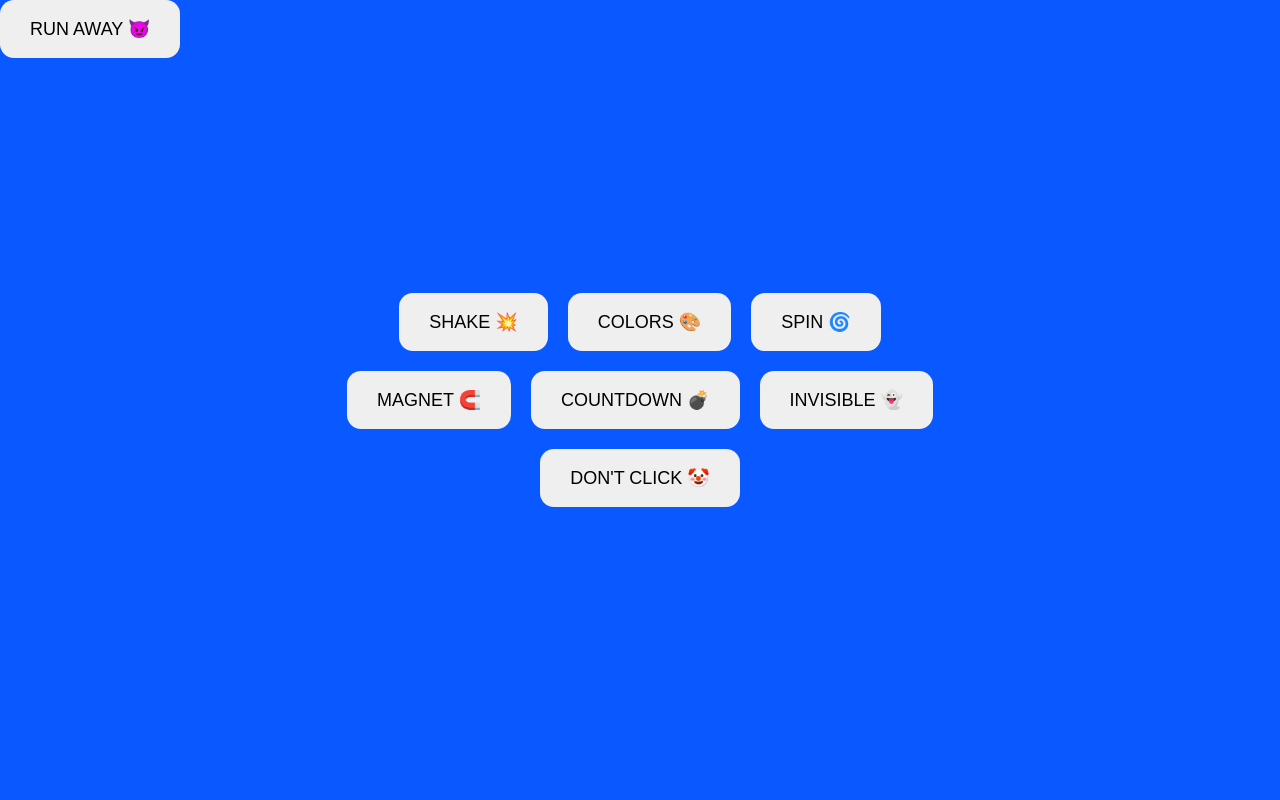
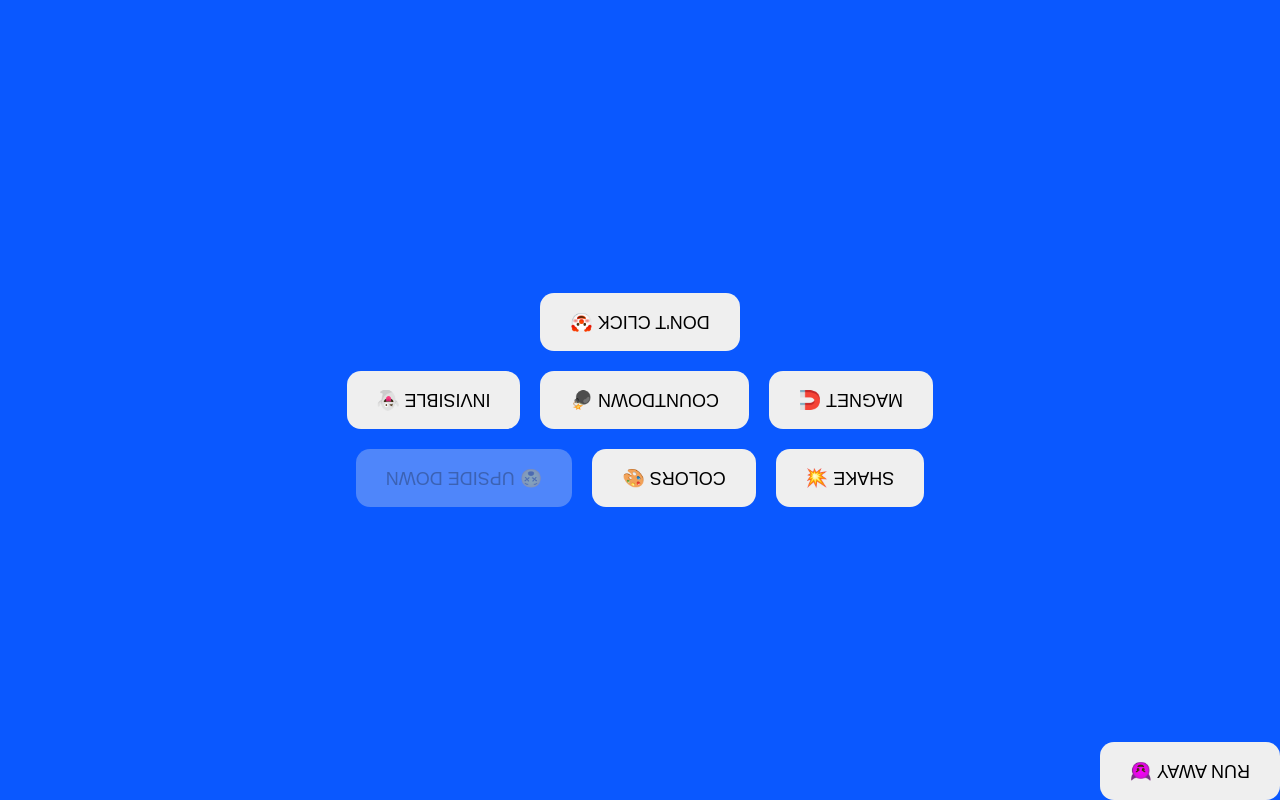
Before and after one commit to yahiaafouad2016-create/Crazy-Time, a plain HTML site: page index.html in a window 1280 px wide. Both pictures are taken after a click on the button "SPIN 🌀". Drawn offline with Linux system fonts and the light colour scheme.

Commit message:
Update index.html

```diff
--- a/index.html
+++ b/index.html
@@ -43,6 +43,11 @@
   .spin {
     animation: spin 1s linear;
   }
+
+.upside-down {
+  transform: rotate(180deg);
+  transition: transform 1s;
+}
 
   @keyframes shake {
     0% { transform: translate(0); }
@@ -113,10 +118,19 @@
       `hsl(${Math.random() * 360}, 80%, 50%)`;
   };
 
-  spinBtn.onclick = () => {
-    spinBtn.classList.add("spin");
-    setTimeout(() => spinBtn.classList.remove("spin"), 1000);
-  };
+spinBtn.onclick = () => {
+  document.body.classList.add("upside-down");
+
+  spinBtn.disabled = true;
+  spinBtn.textContent = "😵 UPSIDE DOWN";
+
+  setTimeout(() => {
+    document.body.classList.remove("upside-down");
+    spinBtn.disabled = false;
+    spinBtn.textContent = "SPIN 🌀";
+  }, 20000); // 20 seconds
+};
+
 
   magnetBtn.onclick = () => {
     buttons.forEach(btn => {
```
